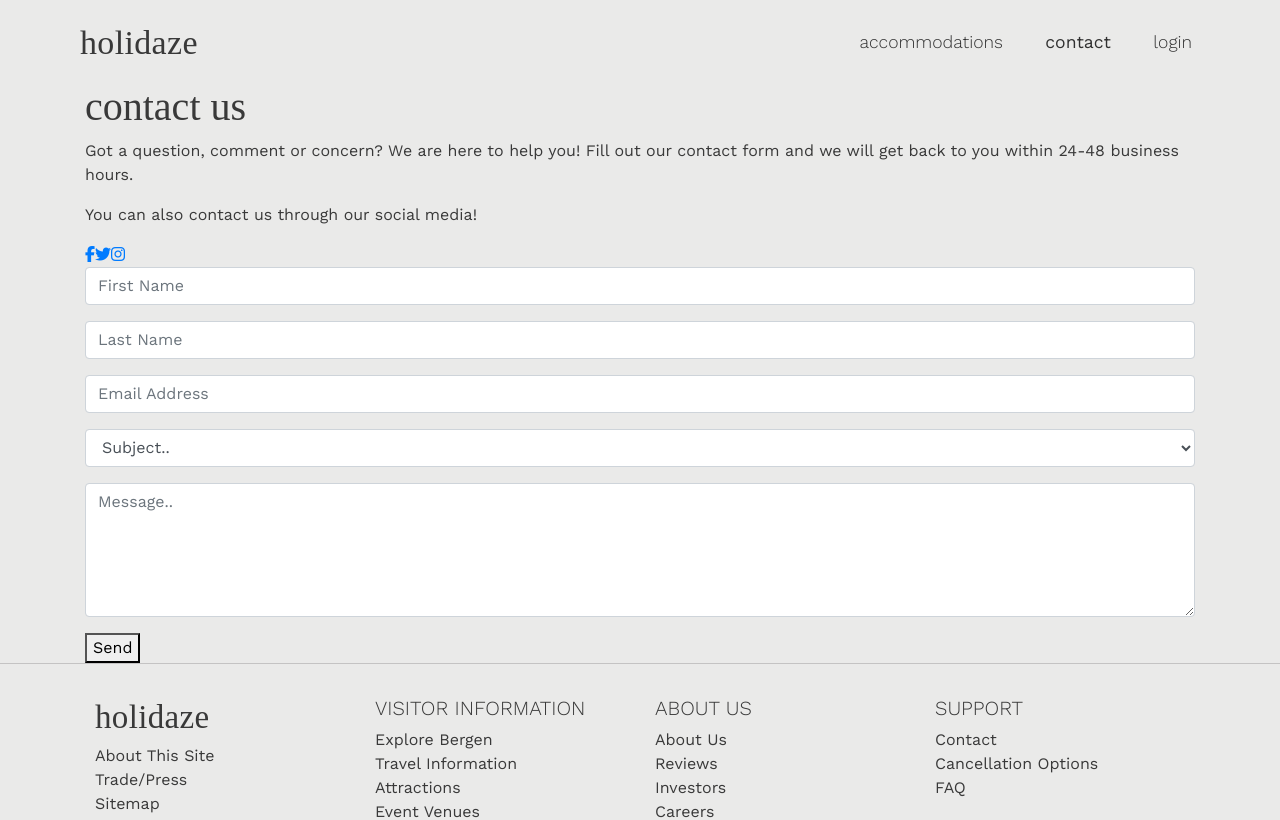
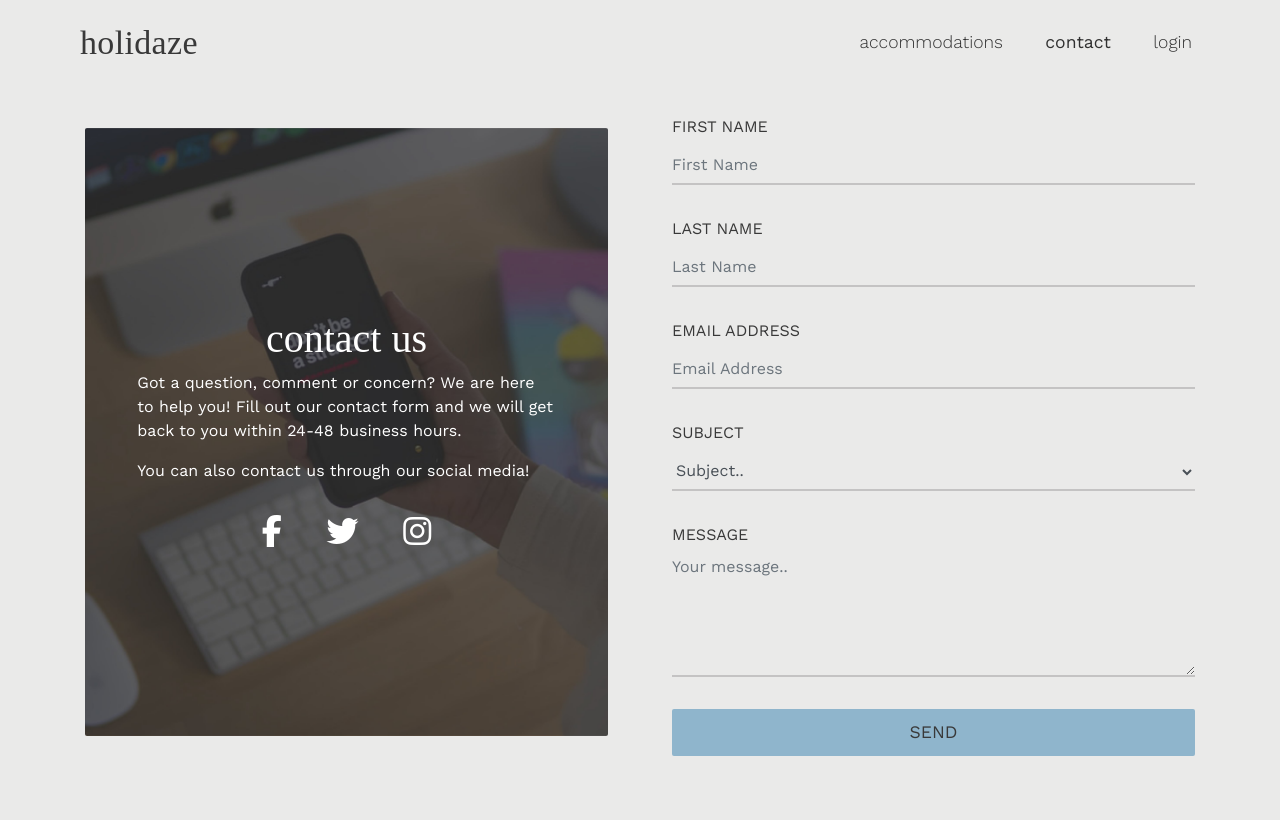
Before and after one commit to Noroff-FEU-Assignments/project-exam-2-frontalexandraep, a React (Create React App) app: page /contact in a window 1280 px wide. Shown: the top 820 px of the page. Built offline with nearby package versions, Linux system fonts and the light colour scheme; a web font is replaced by a local one.

Commit message:
Styling "contact"

```diff
--- a/src/components/accommodations/enquiry/Enquiry.js
+++ b/src/components/accommodations/enquiry/Enquiry.js
@@ -73,7 +73,12 @@ export default function Enquiry(props) {
 
   return (
     <>
-      <Modal className="enquiry" animation={false} show={props.show} onHide={props.onHide}>
+      <Modal
+        className="enquiry"
+        animation={false}
+        show={props.show}
+        onHide={props.onHide}
+      >
         <Modal.Header closeButton>
           <Heading
             size="1"
@@ -146,7 +151,10 @@ export default function Enquiry(props) {
           </button>
         </Form>
         <Modal.Footer className="enquiry__footer">
-          <Link className="enquiry__footer__link" to={`/accommodations`}>Return to all accommodations</Link>
+          <Link className="enquiry__footer__link" to={`/accommodations`}>
+            Return to all accommodations
+            <i className="fas fa-chevron-right icon"></i>
+          </Link>
         </Modal.Footer>
       </Modal>
     </>
--- a/src/components/contact/content/ContactForm.js
+++ b/src/components/contact/content/ContactForm.js
@@ -73,8 +73,9 @@ export default function ContactForm() {
           Your message was successfully sent. We will contact you shortly!
         </Alert>
       )}
-      <Form className="contact-form" onSubmit={handleSubmit(onSubmit)}>
+      <Form className="contact__right__form" onSubmit={handleSubmit(onSubmit)}>
         <Form.Group>
+          <Form.Label>First Name</Form.Label>
           <Form.Control
             name="first_name"
             placeholder="First Name"
@@ -86,6 +87,7 @@ export default function ContactForm() {
         </Form.Group>
 
         <Form.Group>
+          <Form.Label>Last Name</Form.Label>
           <Form.Control
             name="last_name"
             placeholder="Last Name"
@@ -97,6 +99,7 @@ export default function ContactForm() {
         </Form.Group>
 
         <Form.Group>
+          <Form.Label>Email address</Form.Label>
           <Form.Control
             name="email_address"
             placeholder="Email Address"
@@ -108,6 +111,7 @@ export default function ContactForm() {
         </Form.Group>
 
         <Form.Group>
+          <Form.Label>Subject</Form.Label>
           <Form.Control name="subject" ref={register} as="select">
             <option value="">Subject..</option>
             <option value="Booking">Booking</option>
@@ -119,16 +123,19 @@ export default function ContactForm() {
         </Form.Group>
 
         <Form.Group>
+          <Form.Label>Message</Form.Label>
           <Form.Control
             name="message"
-            placeholder="Message.."
+            placeholder="Your message.."
             ref={register}
             as="textarea"
             rows={5}
           />
           {errors.message && <FormError>{errors.message.message}</FormError>}
         </Form.Group>
-        <button type="submit">{sending ? "Sending.." : "Send"}</button>
+        <button className="contact__right__form__btn" type="submit">
+          {sending ? "Sending.." : "Send"}
+        </button>
       </Form>
     </>
   );
--- a/src/sass/partials/_contact.scss
+++ b/src/sass/partials/_contact.scss
@@ -1,12 +1,169 @@
+.contact {
+  display: flex;
+  margin: 1em auto 3em auto;
+  align-items: center;
+
+  /* Contact info*/
+  &__left {
+    flex: 1;
+    border-radius: 2px;
+    background-image: url(../../images/contact.jpg);
+    background-position: center;
+    background-repeat: no-repeat;
+    background-size: cover;
+    position: relative;
+
+    &__content {
+      position: absolute;
+      top: 50%;
+      left: 50%;
+      transform: translate(-50%, -50%);
+      color: $colour-white;
+
+      h1 {
+        text-align: center;
+      }
+
+      &__social-media {
+        text-align: center;
+
+        a i {
+          padding: 0.5em 0.7em 0 0.7em;
+          color: $colour-white;
+          font-size: 2em;
+
+          &:hover {
+            color: $colour-accent;
+          }
+        }
+      }
+    }
+  }
+
+  /* Contact form */
+  &__right {
+    flex: 1;
+
+    &__form {
+      margin-top: 1.5em;
+
+      .form-group {
+        margin-bottom: 2em;
+      }
+
+      label {
+        text-transform: uppercase;
+      }
+
+      input,
+      textarea,
+      select {
+        background: none;
+        border: none;
+        border-radius: 0;
+        padding: 0;
+        border-bottom: 2px solid $colour-border;
+
+        &:focus {
+          background: none;
+          -webkit-box-shadow: none;
+          box-shadow: none;
+        }
+      }
+
+      &__btn {
+        background: $colour-accent;
+        font-size: 1.1em;
+        color: $colour-text;
+        padding: 0.6em;
+        border: none;
+        border-radius: 2px;
+        width: 100%;
+        font-family: $font-secondary;
+        text-transform: uppercase;
+        font-weight: 500;
+        margin-bottom: 1em;
+
+        &:hover {
+          text-decoration: none;
+          background: $colour-ui-hover;
+          transition: background 0.4s ease-in-out;
+        }
+      }
+    }
+  }
+}
+
 /* Media Queries */
 @media only screen and (max-width: $mobile-width) {
+  .contact {
+    display: block;
 
+    &__left {
+      height: 40vh;
+
+      &__content {
+        width: 80%;
+      }
+    }
+
+    &__right {
+      &__form {
+        padding: 0.5em 2em 0 2em;
+      }
+    }
+  }
+
+  .alert {
+    margin-top: 2em;
+    margin-bottom: 0;
+  }
 }
 
 @media only screen and (min-width: $mobile-width) and (max-width: $tablet-width) {
+  .contact {
+    display: block;
 
+    &__left {
+      height: 50vh;
+
+      &__content {
+        width: 75%;
+      }
+    }
+
+    &__right {
+      &__form {
+        padding: 0.5em 2em 0 2em;
+      }
+    }
+
+    .alert {
+      margin-top: 2em;
+      margin-bottom: 0;
+    }
+  }
 }
 
 @media only screen and (min-width: $desktop-width) {
+  .contact {
+    &__left {
+      margin-right: 2em;
+      height: 76vh;
 
+      &__content {
+        width: 80%;
+      }
+    }
+
+    &__right {
+      margin-left: 2em;
+    }
+  }
 }
+
+@media only screen and (min-width: $big-desktop-width) {
+  .contact {
+    min-width: 60%;
+  }
+}
--- a/src/sass/partials/_enquiry.scss
+++ b/src/sass/partials/_enquiry.scss
@@ -1,15 +1,10 @@
 .enquiry {
-  .modal-dialog {
-    margin: 7em auto;
-  }
-
   .modal-content {
     padding: 2.5em;
     background: $colour-background;
   }
 
-  .modal-header,
-  .modal-footer {
+  .modal-header {
     padding: 0;
   }
 
@@ -21,20 +16,29 @@
     }
   }
 
+  &__footer {
+    border-top: 1px solid $colour-border;
+    padding: 1em 0 0 0;
+
+    &__link {
+      color: $colour-text;
+
+      &:hover {
+        color: $colour-text;
+      }
+
+      .icon {
+        padding-left: 0.5em;
+      }
+    }
+  }
+
   h1,
   h2,
   .modal-footer {
     font-family: $font-secondary;
     text-transform: uppercase;
     font-weight: 300;
-  }
-
-  h1 {
-    font-size: 1.8em;
-  }
-
-  h2 {
-    font-size: 1.1em;
   }
 
   &__form {
@@ -72,19 +76,63 @@
       width: 100%;
       font-family: $font-secondary;
       text-transform: uppercase;
-    }
+      font-weight: 500;
+      margin-bottom: 1em;
 
-    &:hover {
+      &:hover {
+        text-decoration: none;
+        background: $colour-ui-hover;
+        transition: background 0.4s ease-in-out;
+      }
     }
   }
 }
 
 /* Media Queries */
 @media only screen and (max-width: $mobile-width) {
+  .enquiry {
+    .modal-dialog {
+      margin: 3.5em auto;
+    }
+
+    h1 {
+      font-size: 1.6em;
+    }
+
+    h2 {
+      font-size: 1em;
+    }
+  }
 }
 
 @media only screen and (min-width: $mobile-width) and (max-width: $tablet-width) {
+  .enquiry {
+    .modal-dialog {
+      margin: 4em auto;
+    }
+
+    h1 {
+      font-size: 1.8em;
+    }
+
+    h2 {
+      font-size: 1.1em;
+    }
+  }
 }
 
 @media only screen and (min-width: $desktop-width) {
+  .enquiry {
+    .modal-dialog {
+      margin: 6em auto;
+    }
+
+    h1 {
+      font-size: 1.8em;
+    }
+
+    h2 {
+      font-size: 1.15em;
+    }
+  }
 }
--- a/src/sass/partials/_footer.scss
+++ b/src/sass/partials/_footer.scss
@@ -1,6 +1,5 @@
 .footer {
   border-top: 1px solid $colour-border;
-  z-index: -1;
   width: 100%;
 
   &__row {
--- a/src/sass/partials/_layout.scss
+++ b/src/sass/partials/_layout.scss
@@ -32,3 +32,9 @@ body {
   color: $colour-text;
   height: 13em;
 }
+
+.form-error {
+  font-style: italic;
+  color: #ff5e00;
+  margin-top: 0.5em;
+}
```
